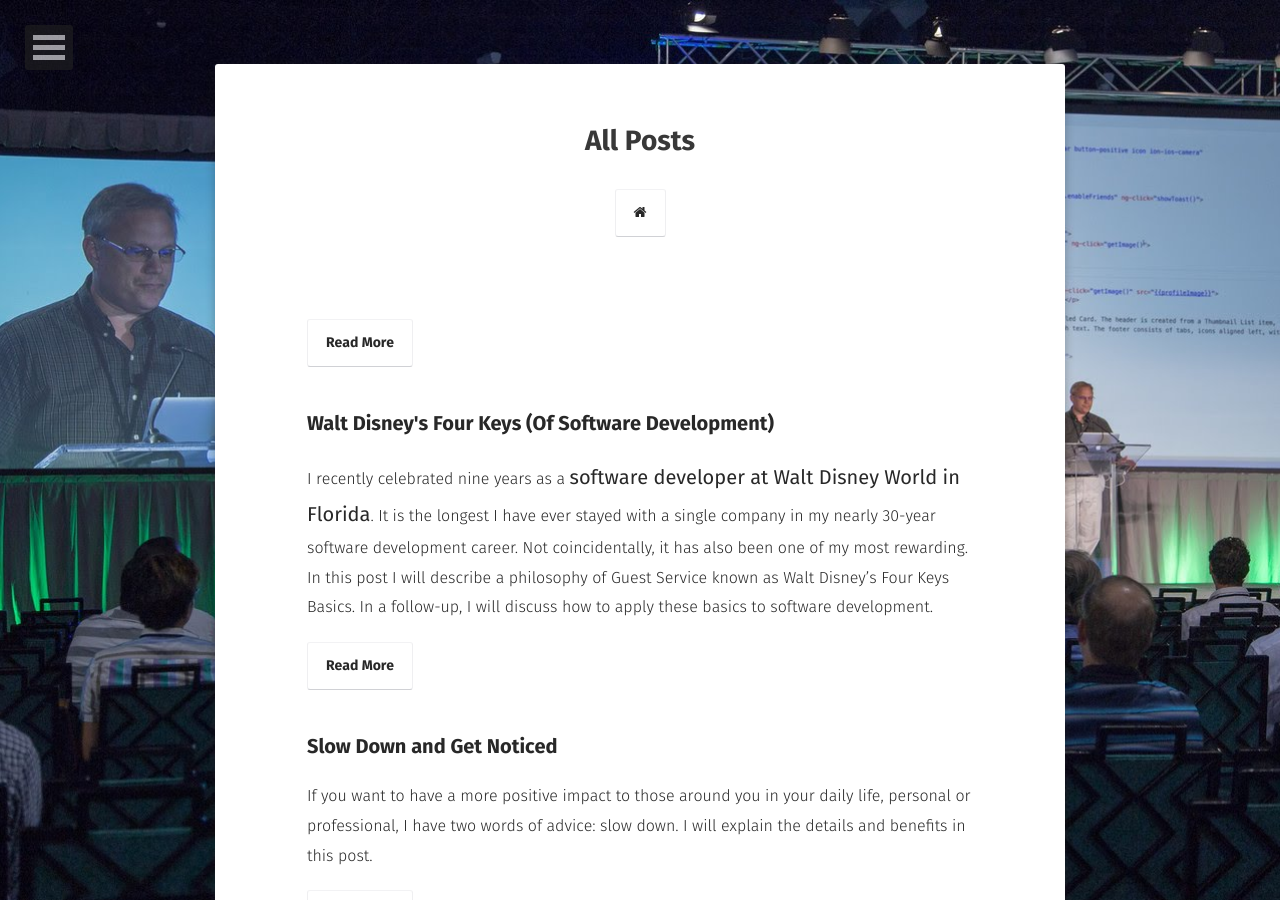
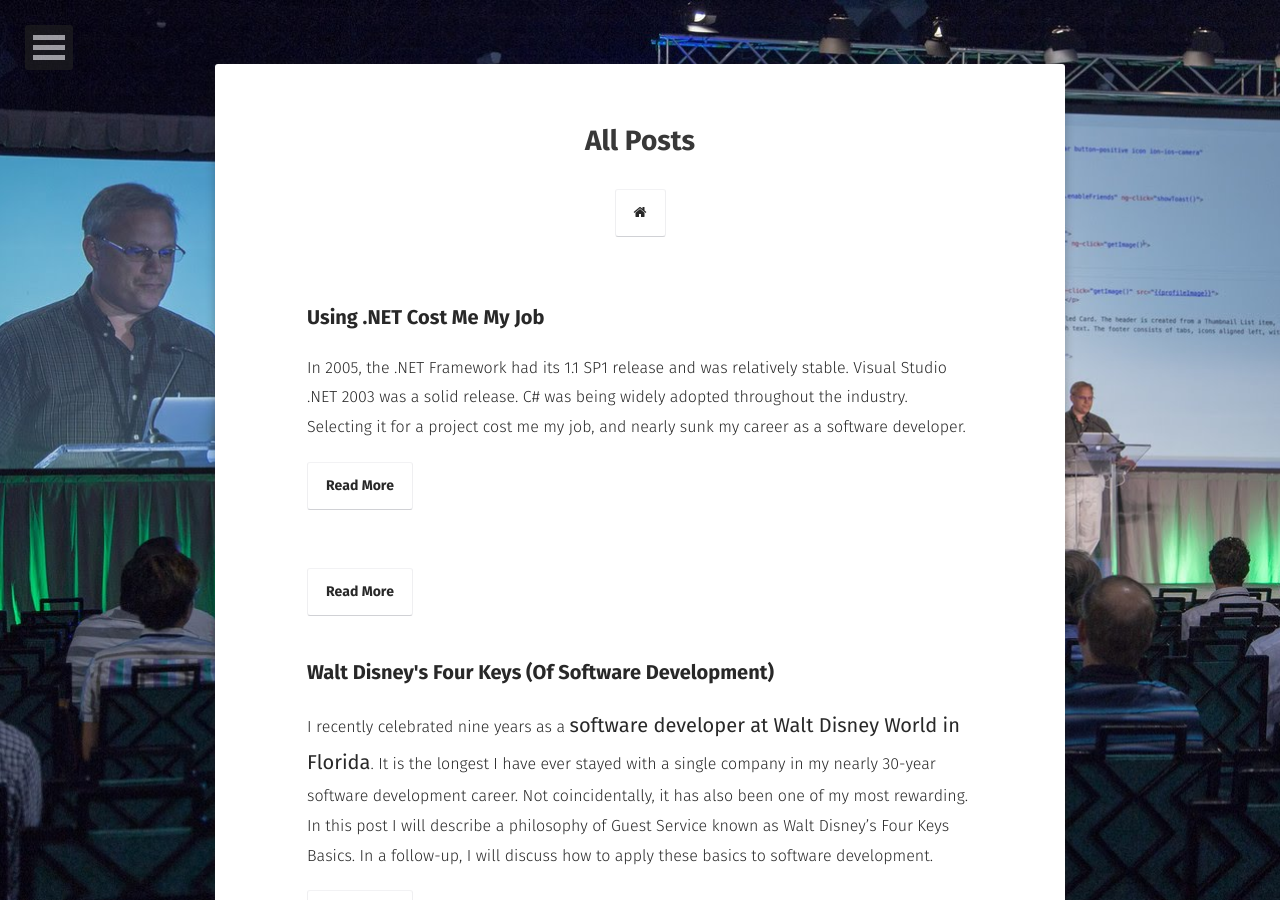
Before and after one commit to walkingriver/walkingriver.github.io, a Jekyll site: the page built from posts/index.md, in a window 1280 px wide and 900 px high. Built offline with Jekyll 4.4.1, drawn with Linux system fonts in a browser that asks for light colours; some web fonts are replaced; part of the change alters nothing that is shown.

Commit message:
Minor .NET edits

```diff
--- a/_posts/2020-06-30-net-fired.md
+++ b/_posts/2020-06-30-net-fired.md
@@ -1,7 +1,7 @@
 ---
 layout: post
 title: Using .NET Cost Me My Job
-date: '2020-06-30'
+date: '2020-06-29'
 author: Michael D. Callaghan
 tags:
 - Careers
@@ -12,7 +12,7 @@ feature: https://walkingriver.com/assets/img/dotnet-2003.png
 thumbnail: https://walkingriver.com/assets/img/dotnet-2003.png
 cover_image: https://walkingriver.com/assets/img/dotnet-2003.png
 canonical_url: https://walkingriver.com/net-fired
-published: false
+published: true
 ---
 
 In 2005, the .NET Framework had its 1.1 SP1 release and was relatively stable. Visual Studio .NET 2003 was a solid release. C# was being widely adopted throughout the industry. Selecting it for a project cost me my job, and nearly sunk my career as a software developer.
@@ -93,35 +93,38 @@ This call was my time to shine, or so I imagined. I went through all of the norm
 
 0. Most of the team was on the call, about 25 in total.
 1. My manager was in attendance.
-2. The VP of Software Engineering was in attendance.
+2. HP's enterprise architect was in attendance.
 3. I had initiated the call.
 
 I completed my demonstration and was feeling pretty good. Everyone agreed that the functionality was correct and what the business needed.
 
 During the Q&A, most of my peers wanted to see the code. I was happy to oblige, excited to be able to have concrete proof that C# was a good fit for our project. I was finally excited again by the project and eager to help the rest of the team adopt .NET where appropriate for future features.
 
-While showing off the elegant code I had demonstrated, the VP of Software interrupted me. "I thought we weren't using .NET anymore. Why did you use .NET?" I was actually prepared for that, though I did not expect it to come from him. In fact, he had been one of my strongest early supporters. I felt a bit flustered now that I had lost someone I had perceived as an ally.
+While showing off the elegant code I had demonstrated, the Enterprise Architect interrupted me. "I thought we weren't using .NET anymore. Why did you use .NET?" I was actually prepared for that, though I did not expect it to come from him. In fact, he had been one of my strongest early supporters. I felt a bit flustered now that I had lost someone I had perceived as an ally.
 
 I gathered my thoughts, and then began describing how difficult and convoluted the VB6 solution would have been, and that C# offered the perfect solution. I again walked through the code, noting where C# provided abilities that VB6 simply did not offer us. I ended by suggesting that although I was aware of the moratorium on .NET, as the senior developer on the project, I felt it was within my purview to take risks and show where decisions might need to be reconsidered.
 
-That explanation was not good enough. The VP proceeded to berate me verbally in front of my peers for the next few minutes, making it absolutely clear that I had no such authority. My .NET code was not to be used; someone else would be assigned to rewrite it in VB6. Furthermore, from that point forward, all decisions about the project's direction, architecture, or code patterns would no longer belong to me. One of our contractors, the one who insisted on writing his own connection pooling system, was assigned to be the gatekeeper of all such decisions.
+That explanation was not good enough. The architect proceeded to berate me verbally in front of my peers for the next few minutes, making it absolutely clear that I had no such authority. My .NET code was not to be used; someone else would be assigned to rewrite it in VB6. Furthermore, from that point forward, all decisions about the project's direction, architecture, or code patterns would no longer belong to me. One of our contractors, the one who insisted on writing his own connection pooling system, was assigned to be the gatekeeper of all such decisions.
 
 No one was speaking. It was dead quiet. I think everyone was as stunned by the turn of events as I was. Most of my team was aware of my code and liked it. They thought it was a fantastic solution. Only management seemed upset. At that point I did something that probably sealed my fate, though it took a few days for the fallout to reach me completely. I took a deep breath, and apologized. I still remember my words. "I'm sorry, [name redacted]. I honestly felt this was the best solution for the project and the team. Given the choices I had, I did what I thought was best. I won't make that mistake again." And I hung up.
 
-Remember what I said above? That I initiated the call? NetMeeting was a little more brutal than today's conference call systems. When the initiator left the meeting, it ended abruptly. So not only did I hang up on the VP, I inadvertently killed the entire meeting.
+Remember what I said above? That I initiated the call? NetMeeting was a little more brutal than today's conference call systems. When the initiator left the meeting, it ended abruptly. So not only did I hang up on the architect, I inadvertently killed the entire meeting.
+
+As I said, it took a few days for the fallout to reach me. Most HP executives were in Palo Alto, California. You cannot get much farther from Nashua, New Hampshire, and still be in the continental United States. For us in the Northeast office, things went on pretty normally for the next couple of days.
+
+# The "Correct" Version
+The only thing we heard in that time was that a different contractor had been assigned to rewrite my code "correctly," meaning in VB6. However, it was not as simple as everyone thought. As it turns out, the contractor was unable to replicate it in VB6. After a few days of frustration, she came to me for help. We pair-programmed a solution in VB6 that afternoon. Her solution was immediately accepted and praised for its genius. I kept my mouth shut on that call.
 
 # My Probation
-As I said, it took a few days for the fallout to reach me. Most HP executives were in Palo Alto, California. You cannot get much farther from Nashua, New Hampshire, and still be in the continental United States. For us in the Northeast office, things went on pretty normally for the next couple of days.
-
-As it turns out, the contractor who was assigned to rewrite my code was unable to replicate it in VB6. After a day or so of frustration, she came to me for help. We pair-programmed a solution in VB6 that afternoon. Her solution was immediately accepted and praised for its genius. I kept my mouth shut on that call.
-
-Finally, my manager set up a call with me to discuss my probation. First, she assured me that I would not be fired over my indiscretion. However, I would be on probation for 12 months, effective immediately. That would mean I could not be promoted, would not receive a pay increase, nor could I look for another job within the company. I was effectively placed in "time out."
+Finally, about a week after my fateful meeting, my manager set up a call with me to discuss my punishment. First, she assured me that I would not be fired over my indiscretion. However, I would be on probation for 12 months, effective immediately. That would mean I could not be promoted, would not receive a pay increase, nor could I look for another job within the company. I was effectively placed in "time out."
 
 It was then I made a decision I had been contemplating ever since our consultant mentioned "turning the money crank." I wondered how long I could allow my career to stagnate. Would having years and years of VB6 on my résumé ever be seen as valuable? I suspected not.
 
 I told her that I was going to save her some paperwork and offered my two-week notice of resignation on the spot. She seemed surprised by this, offered some half-hearted objections, and eventually negotiated an additional two weeks out of me. I walked out the door for the final time a month later.
 
 # Conclusion
-Looking back on this experience made me realize a few things. It was not really .NET that led to me leaving HP. That was merely the excuse. The truth is I had been unhappy there for quite some time, and I was looking for a reason to leave. Could I have handled things better? No doubt. I believe that I have grown and matured in the intervening years. I am sure I would handle the situation much differently today.
+Looking back on this experience has made me realize a few things. It was not really .NET that led to me leaving HP. That was merely the excuse. The truth is I had been unhappy there for quite some time, and I was looking for a reason to leave. Could I have done things better? No doubt. I believe that I have grown and matured in the intervening years.
 
-This story is significant in another way. This marked what turned out to be the end of the "First Half" of my career. I left software development completely for a while, spending the next few years trying to be a real estate investor. That, however, is a story for another time.
+I am sure I would handle the situation much differently today, probably by providing both solutions. This would have given my leadership what they wanted, but also allowed me to demonstrate a direct side-by-side comparison of both options. It is highly likely that my alternative still would have been rejected, but at least that approach would be more professional. That is a significant lesson, not only for me, but hopefully for my readers.
+
+This story is significant in another way. This incident marked what turned out to be the end of the "First Half" of my career. I left software development completely for a while, sold my house, and moved to a remote part of the state. I spent the next few years trying and failing to be a real estate investor. That, however, is a story for another time.
```
